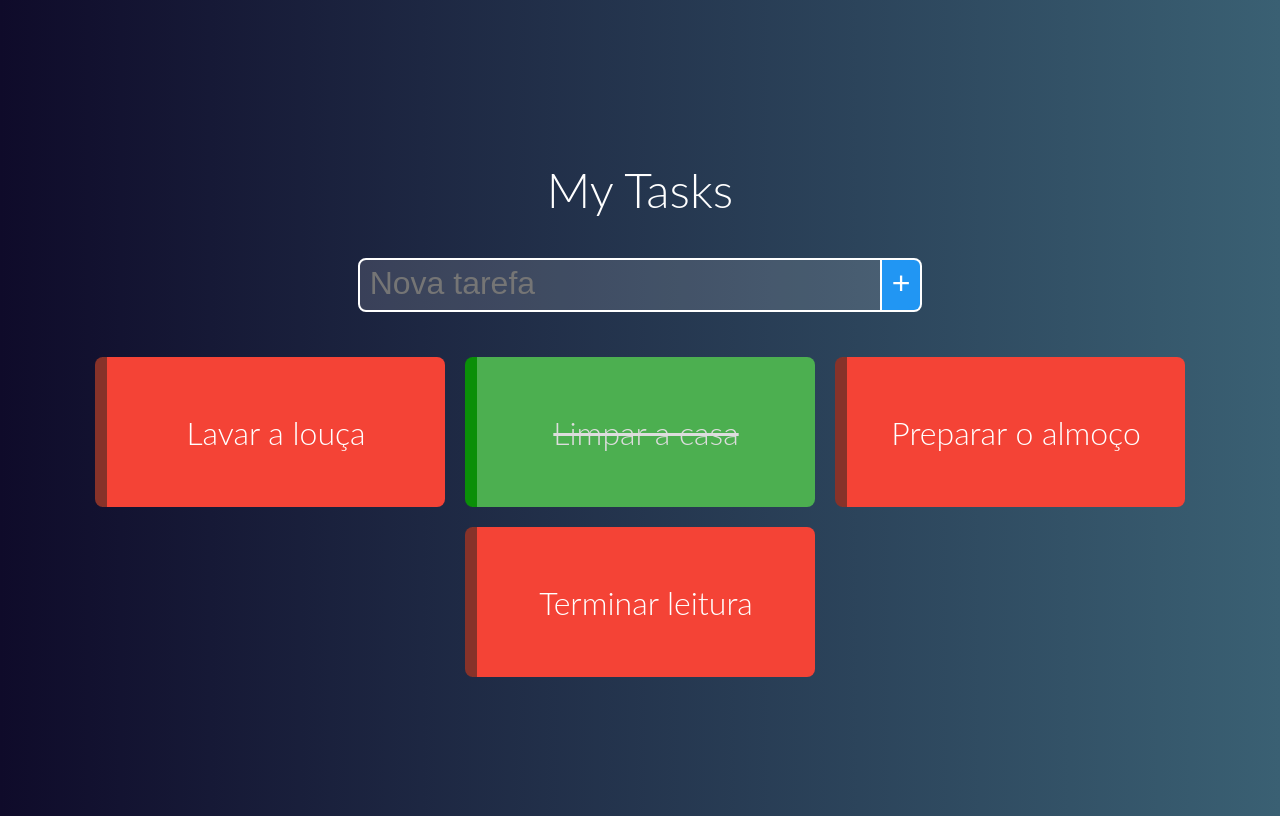
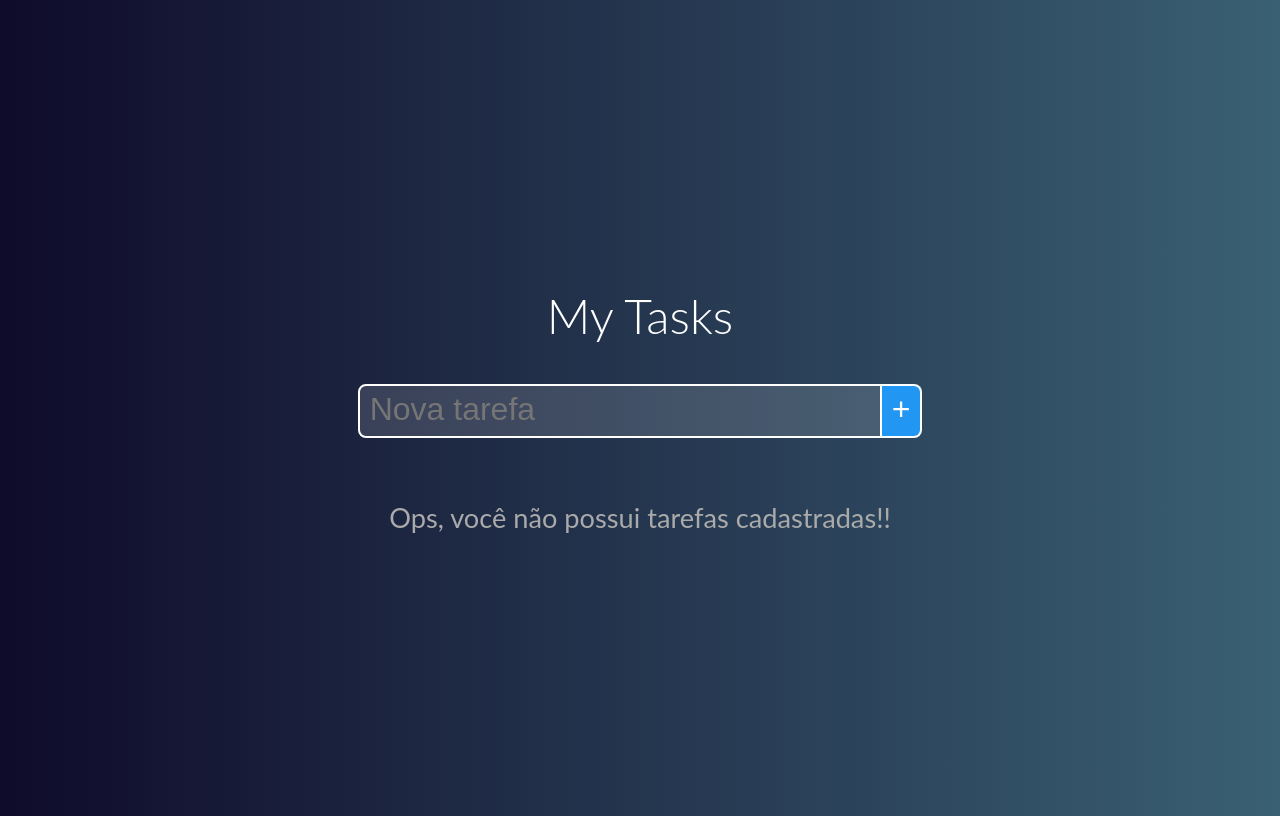
Before and after one commit to soledademaria/to-do, a Vue app in the folder to-do/: page / in a window 1280 px wide. Built offline with nearby package versions, Linux system fonts and the light colour scheme.

Commit message:
feat(components/task-item): add função de deletar tarefas

```diff
--- a/to-do/src/components/TaskItem.vue
+++ b/to-do/src/components/TaskItem.vue
@@ -1,5 +1,6 @@
 <template>
     <div class="task" :class="stateClass">
+        <span class="close" @click.stop="$emit('deletedTask', task)">X</span>
         <p>{{task.name}}</p>
     </div>
 </template>
--- a/to-do/src/components/TasksGrid.vue
+++ b/to-do/src/components/TasksGrid.vue
@@ -1,7 +1,7 @@
 <template>
   <div class="tasks-grid">
       <template v-if="tasks.length">
-          <task-item v-for="task in tasks" :key="task.name" :task="task"/>
+          <task-item v-for="(task, index) in tasks" :key="task.name" :task="task" @deletedTask="$emit('deletedTask', index)"/>
       </template>
       <p v-else class="no-task">
           Ops, você não possui tarefas cadastradas!!
@@ -12,19 +12,19 @@
 import TaskItem from './TaskItem.vue'
 export default {
     components: {TaskItem},
-    // props: {
-    //     tasks: {type: Array, required: true}
-    // },
-    data(){
-        return{
-            tasks: [
-                {name: 'Lavar a louça', pending: true},
-                {name: 'Limpar a casa', pending: false},
-                {name: 'Preparar o almoço', pending: true},
-                {name: 'Terminar leitura', pending: true}
-            ]
-        }
-    }
+     props: {
+         tasks: {type: Array, required: true}
+     },
+    // data(){
+    //     return{
+    //         tasks: [
+    //             {name: 'Lavar a louça', pending: true},
+    //             {name: 'Limpar a casa', pending: false},
+    //             {name: 'Preparar o almoço', pending: true},
+    //             {name: 'Terminar leitura', pending: true}
+    //         ]
+    //     }
+    // }
 }
 </script>
 <style>
```
